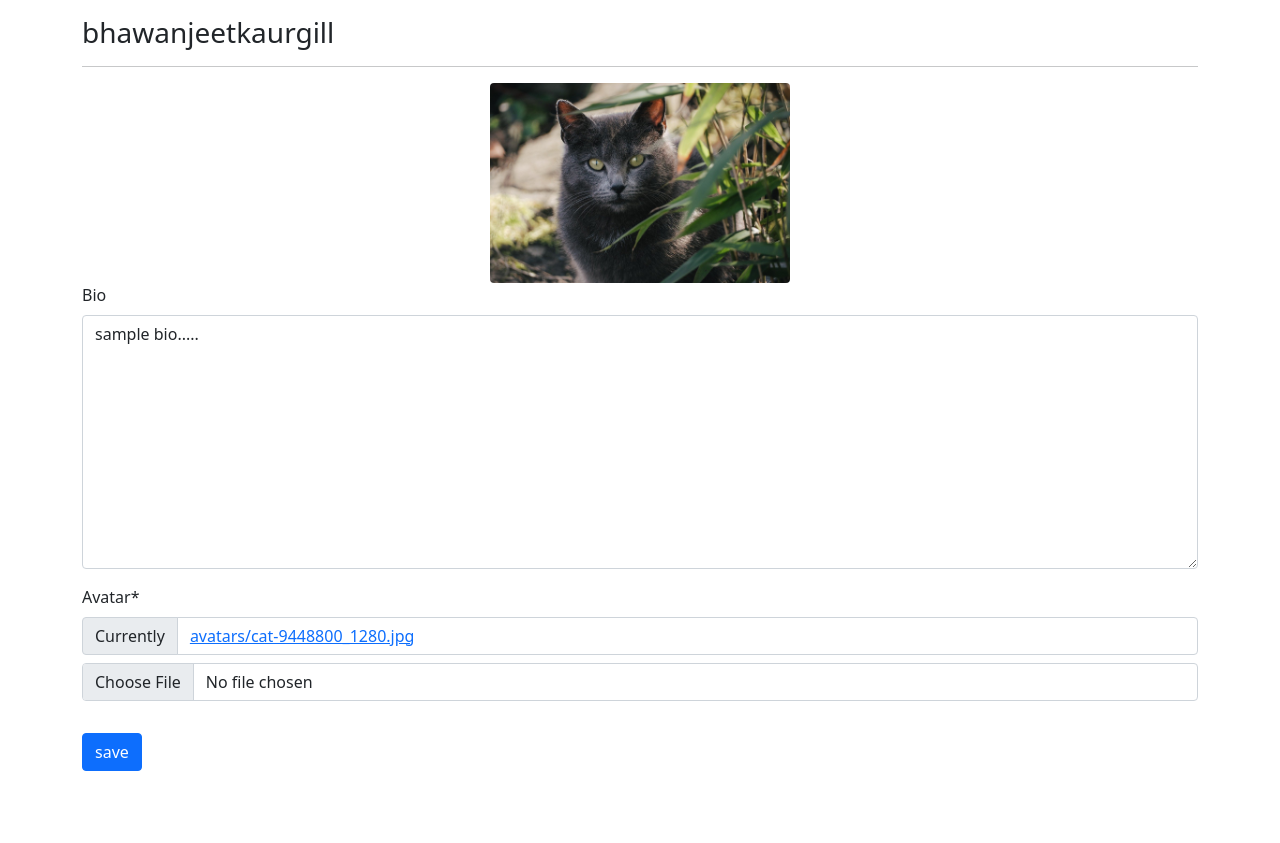
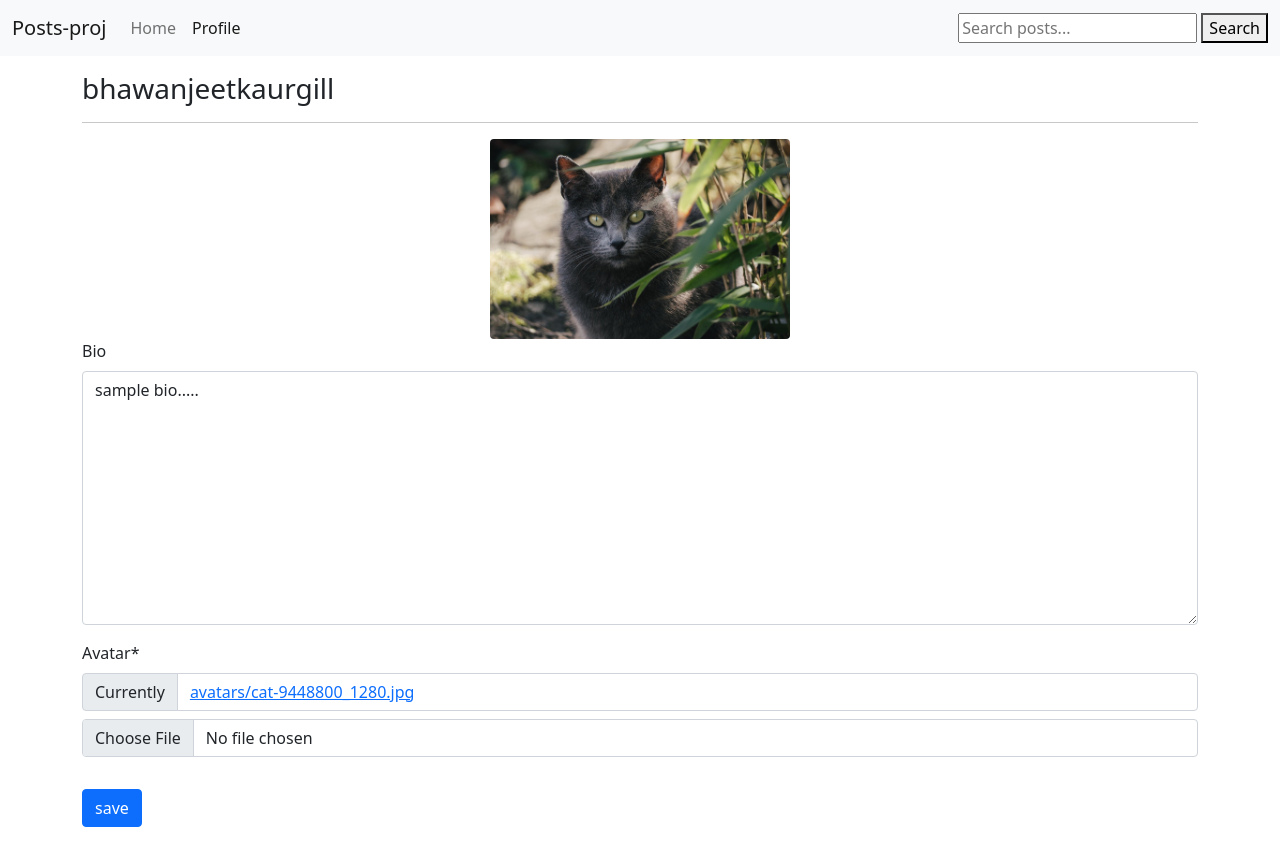
Before and after one commit to Bhawanjeet-Kaur/Assignment04_NAD, a Django app: page /profiles/my/ in a window 1280 px wide. Before the commit the page ends 771 px from the top, so only its background shows below. Run offline with Django 5.2, Linux system fonts and the light colour scheme; a user stored in the database is signed in; data comes from the database, SQL or seed files in the repository; both versions use the stored data as it was after the commit; some libraries are stand-ins or nearby versions.

Commit message:
NAvbar completed and Additional feature of search bar added

```diff
--- a/posts/templates/posts/main.html
+++ b/posts/templates/posts/main.html
@@ -23,7 +23,7 @@ Posts
                     <button type="button" class="btn-close add-modal-close" data-bs-dismiss="modal" aria-label="Close"></button>
                 </div>
                 <div class="modal-body">
-                    <form id="post-form">
+                    <form id="post-form" autocomplete="off">
                         {% csrf_token %}
                         {{form|crispy}}
                         <div class="modal-footer">
--- a/posts/urls.py
+++ b/posts/urls.py
@@ -1,4 +1,6 @@
+from django import views
 from django.urls import path
+from . import views
 from .views import(
     post_list_and_create,
     load_posts_data_view,
@@ -22,4 +24,5 @@ urlpatterns = [
 
     path('data/<int:num_posts>/', load_posts_data_view, name='posts-data'),
     path('<pk>/data/', post_detail_data_view, name='post-detail-data'),
+    path('search/', views.search_view, name='search-view'),
 ]
--- a/posts/utils.py
+++ b/posts/utils.py
@@ -1,3 +1,4 @@
+from django.shortcuts import redirect
 from .models import Post
 from profiles.models import Profile
 from django.http import HttpResponse
@@ -12,7 +13,8 @@ def action_permission(func):
             return func(request, **kwargs)
         else:
             print('no')
-            return HttpResponse('access denied – you need to be the author of the post in order to delete it')
+            #return HttpResponse('access denied – you need to be the author of the post in order to delete it')
+            return redirect('posts:main-board')
 
 
     return wrapper
--- a/posts_proj/settings.py
+++ b/posts_proj/settings.py
@@ -47,6 +47,8 @@ INSTALLED_APPS = [
 ]
 CRISPY_ALLOWED_TEMPLATE_PACKS = "bootstrap5"
 CRISPY_TEMPLATE_PACK = "bootstrap5"
+
+LOGIN_URL = '/admin/'
 
 MIDDLEWARE = [
     'django.middleware.security.SecurityMiddleware',
--- a/profiles/views.py
+++ b/profiles/views.py
@@ -2,8 +2,10 @@ from django.shortcuts import render
 from .models import Profile
 from .forms import ProfileForm
 from django.http import JsonResponse
+from django.contrib.auth.decorators import login_required
 # Create your views here.
 
+@login_required
 def my_profile_view(request):
     obj = Profile.objects.get(user=request.user)
     form = ProfileForm(request.POST or None, request.FILES or None, instance=obj)
--- a/templates/base.html
+++ b/templates/base.html
@@ -30,7 +30,7 @@
   </head>
   <body>
     {% include "navbar.html" %}
-    <div class="container mt-3">
+    <div class="container mt-3 mb-3">
         {% block content %}
         {% endblock content %}
     </div>
--- a/templates/navbar.html
+++ b/templates/navbar.html
@@ -0,0 +1,27 @@
+{% url 'posts:main-board' as path_to_home %}
+{% url 'profiles:my-profile' as path_to_my_profile %}
+
+<nav class="navbar navbar-expand-lg navbar-light bg-light">
+    <div class="container-fluid">
+        <a class="navbar-brand" href="{{ path_to_home }}">Posts-proj</a>
+        <button class="navbar-toggler" type="button" data-bs-toggle="collapse">
+            <span class="navbar-toggler-icon"></span>
+        </button>
+        <div class="collapse navbar-collapse" id="navbarNav">
+            <ul class="navbar-nav">
+                <li class="nav-item">
+                    <a class="nav-link {% if request.path == path_to_home %}active{% endif %}" href="{{ path_to_home }}">Home</a>
+                </li>
+                <li class="nav-item">
+                    <a class="nav-link {% if request.path == path_to_my_profile %}active{% endif %}" href="{{ path_to_my_profile }}">Profile</a>
+                </li>
+            </ul>
+        </div>
+        <form id="search-form" method="post" action="{% url 'posts:search-view' %}">
+            {% csrf_token %}
+            <input type="text" name="q" placeholder="Search posts...">
+            <button type="submit">Search</button>
+        </form>
+
+    </div>
+</nav>
```
Also changed, not shown: posts/views.py (+35 -11 lines), db.sqlite3.
